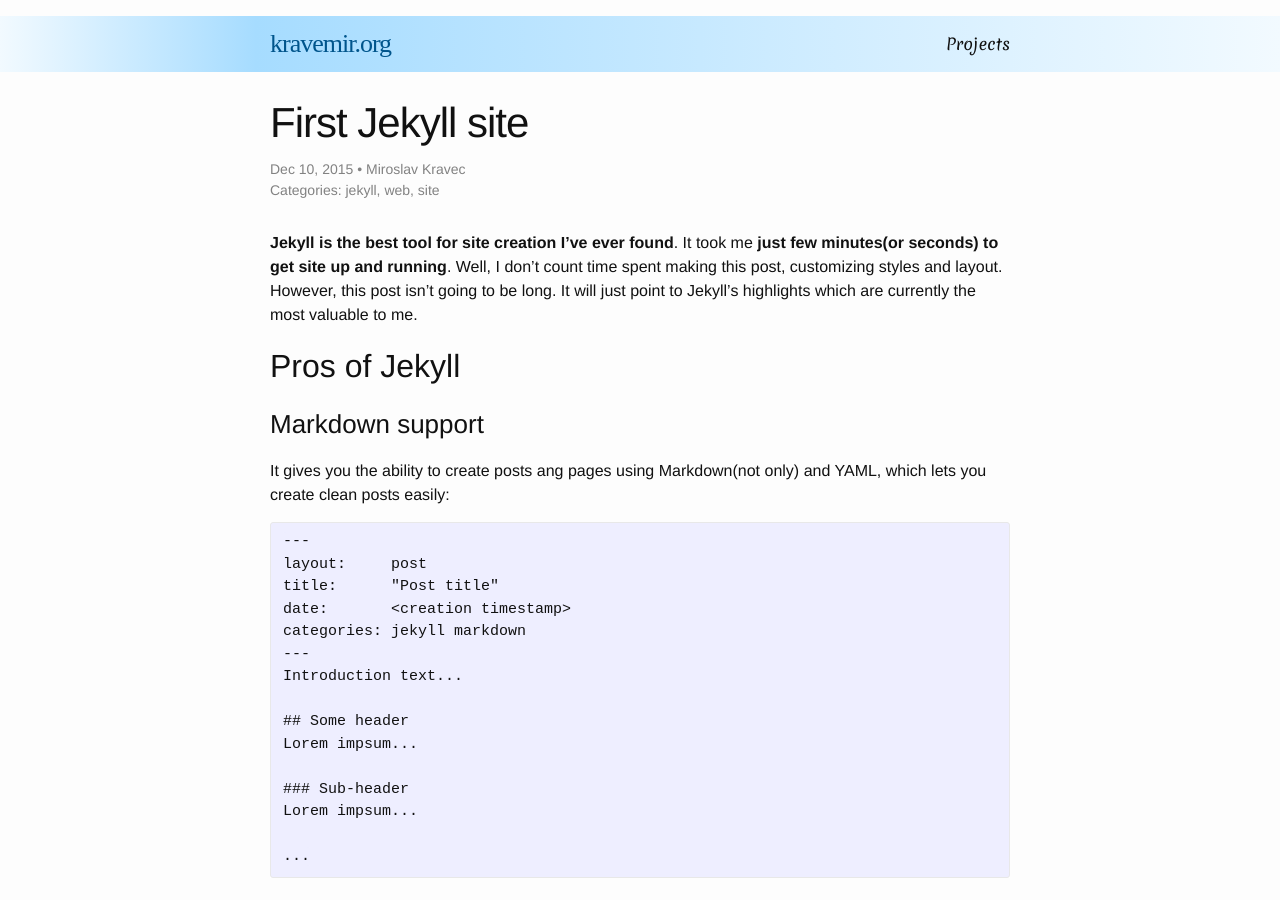
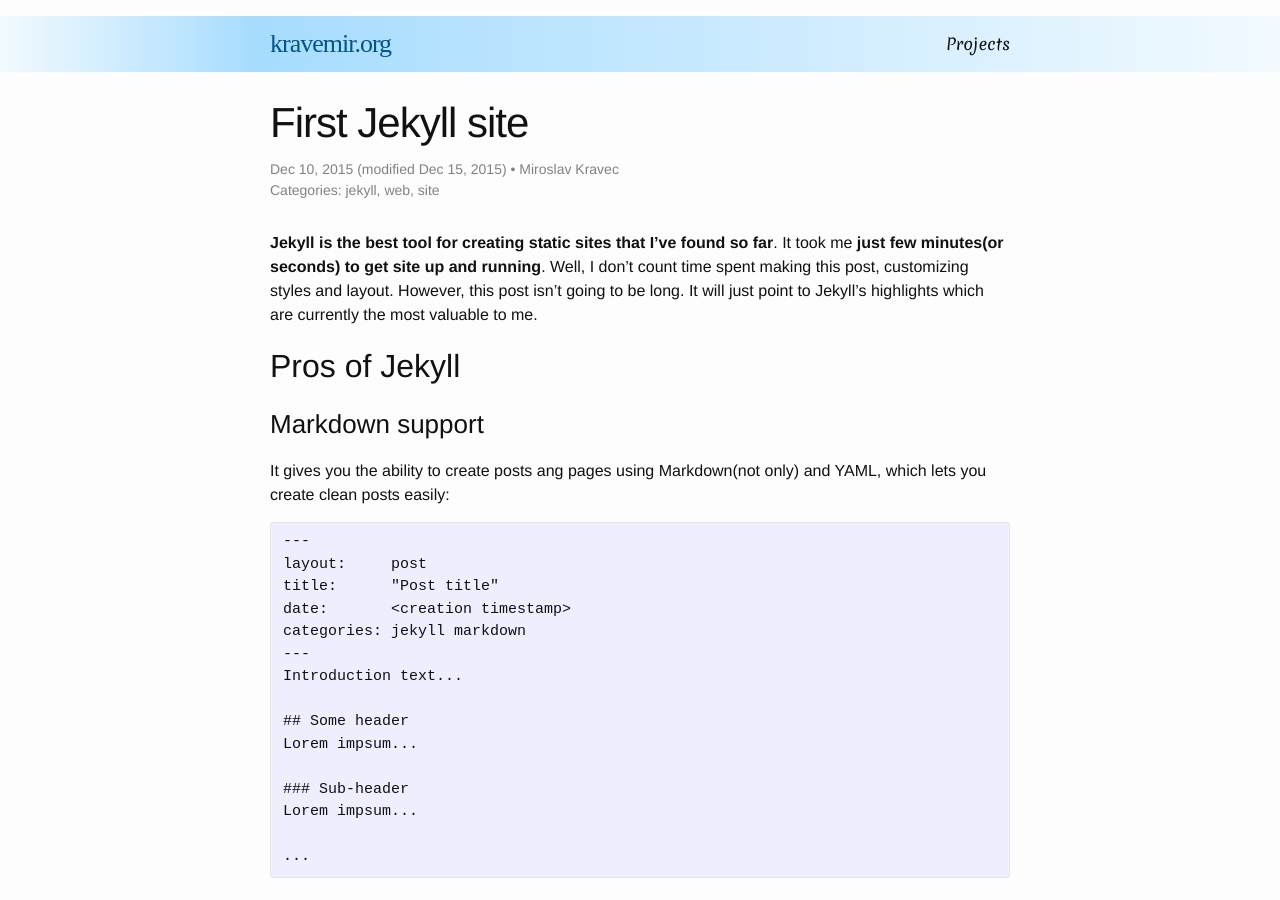
Before and after one commit to kravemir/kravemir.github.io, a Jekyll site: the page built from _posts/2015-12-10-first-jekyll-site.md, in a window 1280 px wide and 900 px high. Built offline with Jekyll 4.4.1, drawn with Linux system fonts in a browser that asks for light colours; some web fonts are replaced.

Commit message:
updated blog post

```diff
--- a/_layouts/post.html
+++ b/_layouts/post.html
@@ -6,7 +6,13 @@
   <header class="post-header">
     <h1 class="post-title" itemprop="name headline">{{ page.title }}</h1>
     <div class="post-meta">
-      <p><time datetime="{{ page.date | date_to_xmlschema }}" itemprop="datePublished">{{ page.date | date: "%b %-d, %Y" }}</time> • <span itemprop="author" itemscope itemtype="http://schema.org/Person"><span itemprop="name">{{ site.author_name }}</span></span></p>
+      <p>
+        <time datetime="{{ page.date | date_to_xmlschema }}" itemprop="datePublished">{{ page.date | date: "%b %-d, %Y" }}</time>
+        {% if page.date_mod %}(modified <time datetime="{{ page.date_mod | date_to_xmlschema }}" itemprop="dateModified">{{ page.date_mod | date: "%b %-d, %Y" }}</time>)
+        {% else %}
+        <meta itemprop="dateModified" content="{{ page.date | date_to_xmlschema}}" />
+        {% endif %}
+        • <span itemprop="author" itemscope itemtype="http://schema.org/Person"><span itemprop="name">{{ site.author_name }}</span></span></p>
       {% if page.categories != empty %}
       <p class="post-categories">
           <meta itemprop="keywords" content="{{ page.categories | join: ', '}}">
--- a/_posts/2015-12-10-first-jekyll-site.md
+++ b/_posts/2015-12-10-first-jekyll-site.md
@@ -1,10 +1,11 @@
 ---
-layout: post
-title:  "First Jekyll site"
-date:   2015-12-10 18:00:00 +0100
+layout:     post
+title:      "First Jekyll site"
+date:       2015-12-10 18:00:00 +0100
+date_mod:   2015-12-15 15:08:00 +0100
 categories: [jekyll,web,site]
 ---
-**Jekyll is the best tool for site creation I've ever found**. It took me **just few minutes(or seconds) to get site up and running**. Well, I don't count time spent making this post, customizing styles and layout. However, this post isn't going to be long. It will just point to Jekyll's highlights which are currently the most valuable to me.
+**Jekyll is the best tool for creating static sites that I've found so far**. It took me **just few minutes(or seconds) to get site up and running**. Well, I don't count time spent making this post, customizing styles and layout. However, this post isn't going to be long. It will just point to Jekyll's highlights which are currently the most valuable to me.
 
 
 ## Pros of Jekyll
```
